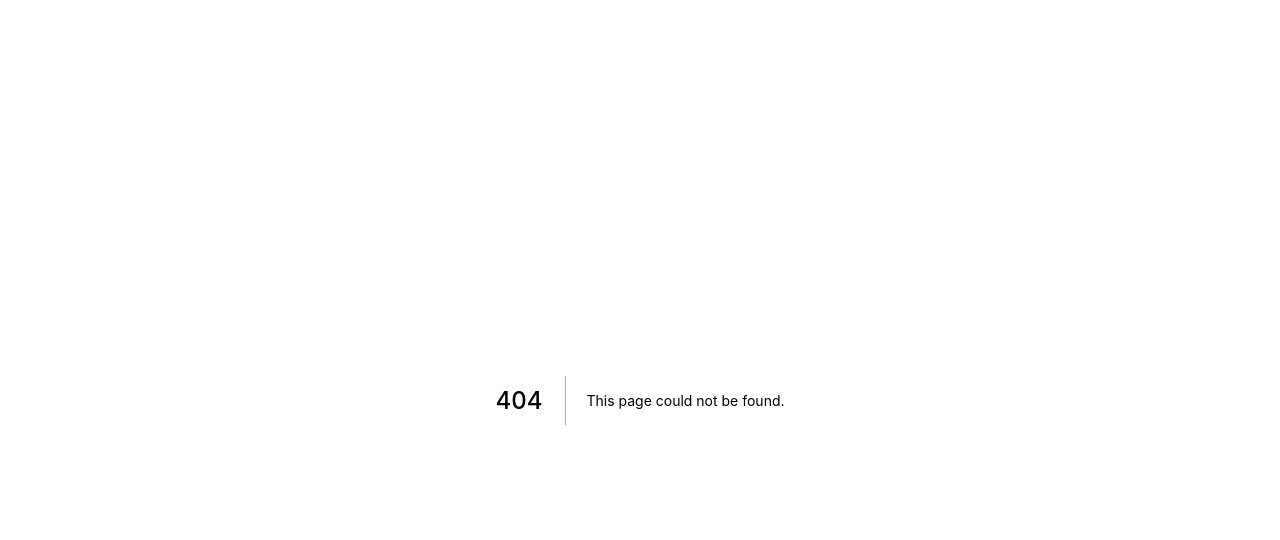
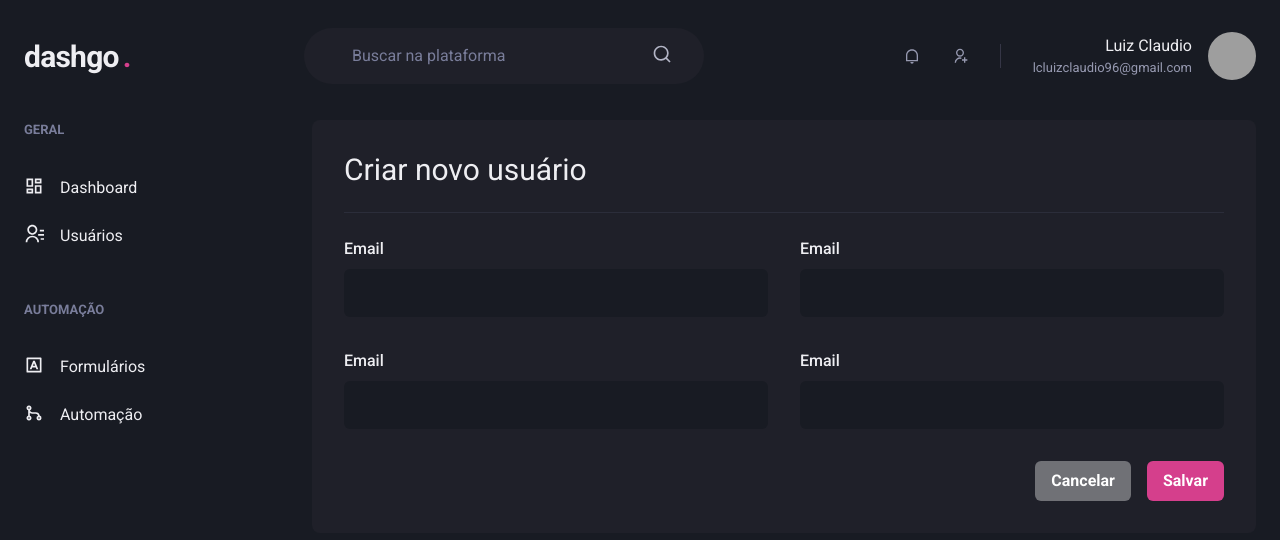
Before and after one commit to imnotvirus/dashgo, a Next.js app: page /users/create in a window 1280 px wide. Before the commit this address had no page. Shown: the top 540 px of the page. Built offline with nearby package versions, Linux system fonts and the light colour scheme; grey boxes are pictures that could not be loaded.

Commit message:
create user

```diff
--- /dev/null
+++ b/src/pages/users/create.tsx
@@ -0,0 +1,54 @@
+import {
+  Box,
+  Button,
+  Divider,
+  Flex,
+  Heading,
+  HStack,
+  Icon,
+  SimpleGrid,
+  VStack,
+} from "@chakra-ui/react";
+import type { NextPage } from "next";
+import { RiAddLine } from "react-icons/ri";
+import Input from "../../components/Form/Input";
+import Header from "../../components/Header";
+import Sidebar from "../../components/Sidebar";
+
+const CreateUser: NextPage = () => {
+  return (
+    <Box>
+      <Header />
+      <Flex w="100%" my="6" maxW={1480} mx="auto" px="6">
+        <Sidebar />
+        <Box flex="1" borderRadius={8} bg="gray.800" p="8">
+          <Heading size="lg" fontWeight="normal">
+            Criar novo usuário
+          </Heading>
+          <Divider my="6" borderColor="gray.700" />
+          <VStack spacing="8">
+            <SimpleGrid minChildWidth="240px" spacing="8" w="100%">
+              <Input name="name" label="Nome completo" />
+              <Input name="email" label="E-mail" type="email" />
+            </SimpleGrid>
+            <SimpleGrid minChildWidth="240px" spacing="8" w="100%">
+              <Input name="password" label="Senha" type="password" />
+              <Input
+                name="password_confirmation"
+                label="Confirmação da senha"
+                type="password"
+              />
+            </SimpleGrid>
+          </VStack>
+          <Flex mt="8" justify="flex-end">
+            <HStack spacing="4">
+              <Button colorScheme="whiteAlpha">Cancelar</Button>
+              <Button colorScheme="pink">Salvar</Button>
+            </HStack>
+          </Flex>
+        </Box>
+      </Flex>
+    </Box>
+  );
+};
+export default CreateUser;
```
